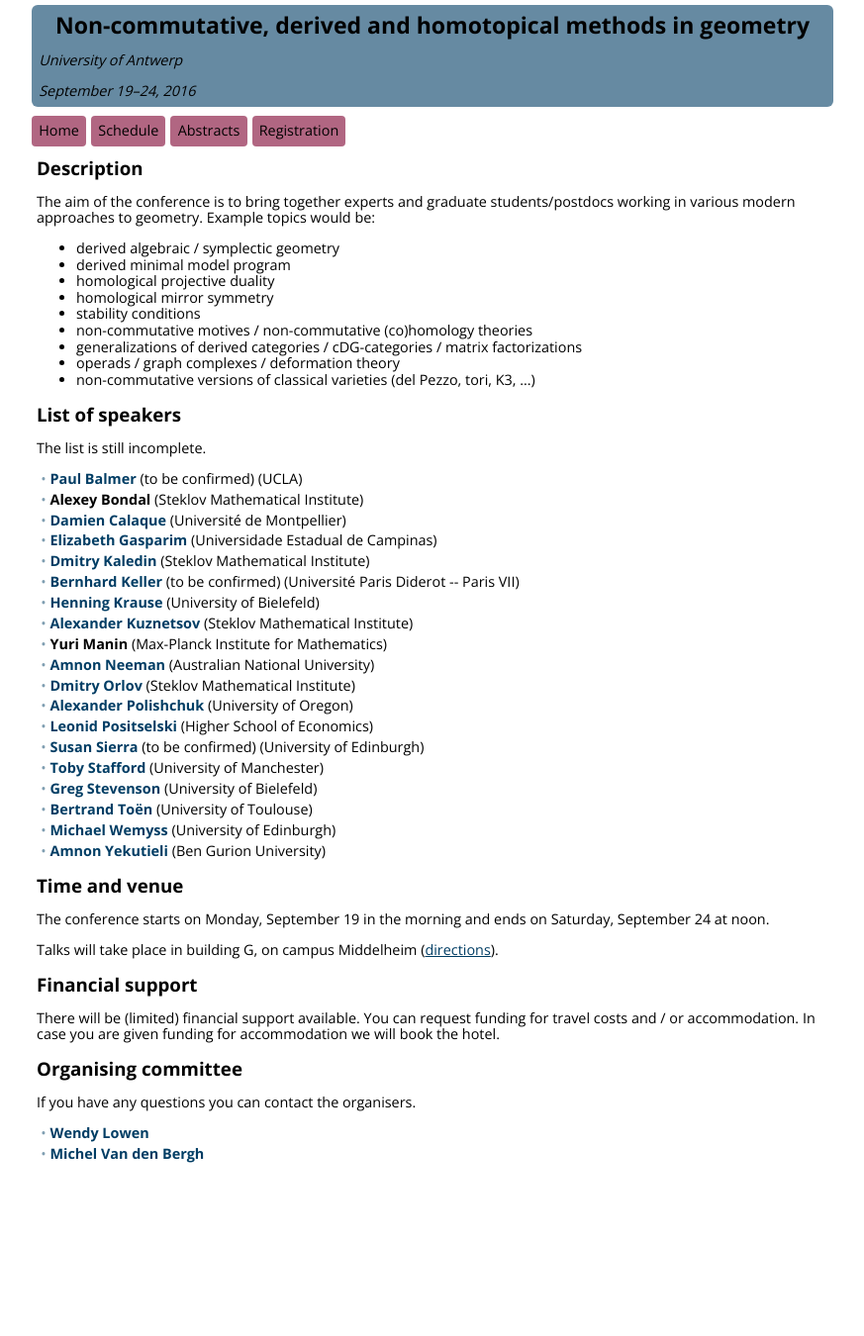
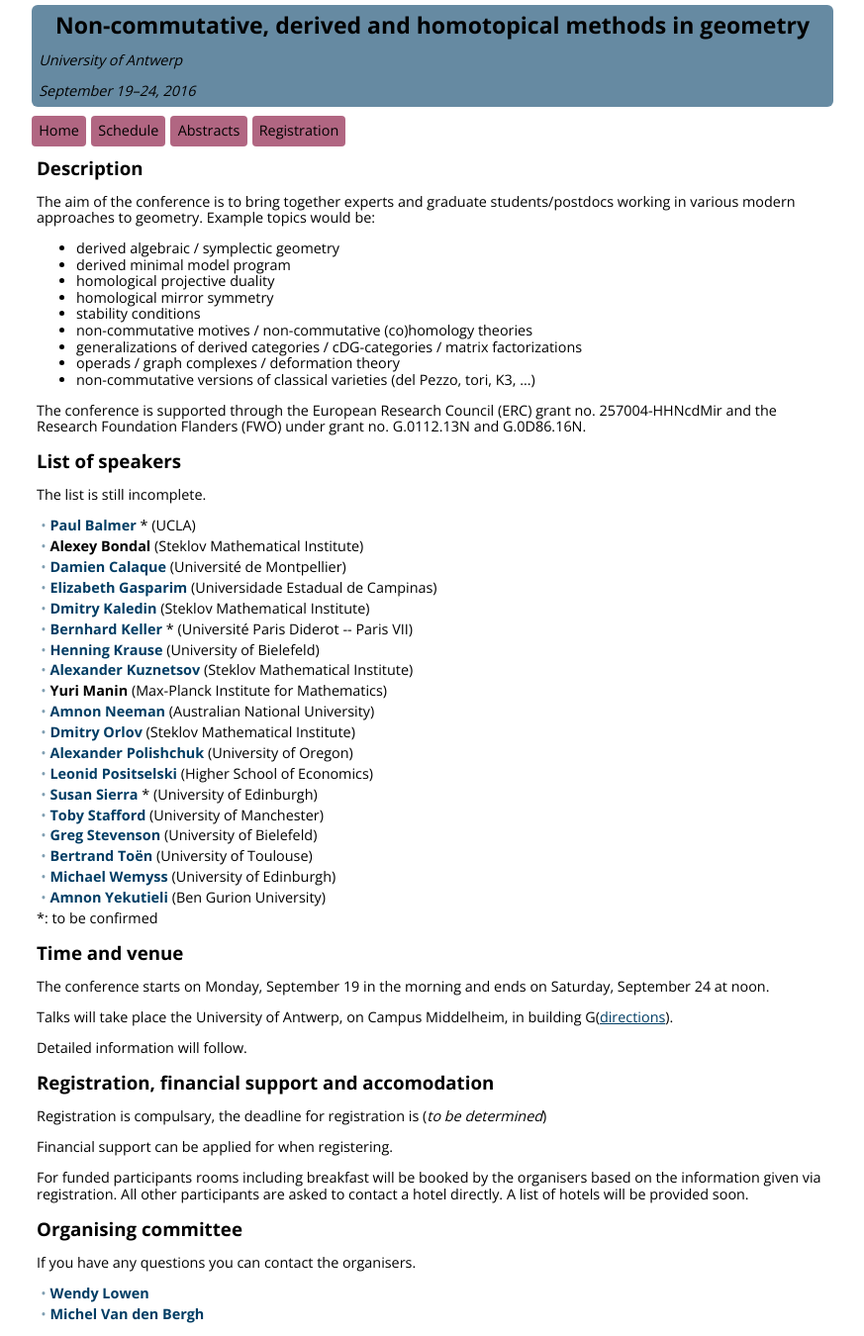
Before and after one commit to ncag-info/antwerp-2016, a Jekyll site: the page built from index.html, in a window 1280 px wide. Shown: the whole page at 99% size, without its empty margins (203-1076 px from the left). Built offline with Jekyll 4.4.1, drawn with Linux system fonts in a browser that asks for light colours; nearby versions of some CDN libraries; library files that are not in the unit come from our copies; before the commit the page ends 1189 px from its top, so only the background shows below that.

Commit message:
Changes to wording requested by Wendy

```diff
--- a/index.html
+++ b/index.html
@@ -15,6 +15,7 @@ The aim of the conference is to bring together experts and graduate students/pos
   <li>operads / graph complexes / deformation theory
   <li>non-commutative versions of classical varieties (del Pezzo, tori, K3, ...)
 </ul>
+The conference is supported through the European Research Council (ERC) grant no. 257004-HHNcdMir and the Research Foundation Flanders (FWO) under grant no. G.0112.13N and G.0D86.16N.
 
 <h2>List of speakers</h2>
 <p>The list is still incomplete.
@@ -29,18 +30,24 @@ The aim of the conference is to bring together experts and graduate students/pos
   {% endif %}
   </span>
   {% if speaker.tbc %}
-    (to be confirmed)
+    *
   {% endif %}
   (<span class="affiliation">{{ speaker.affiliation }}</span>)
 {% endfor %}
 </ul>
 
+*: to be confirmed
+
 <h2>Time and venue</h2>
 <p>The conference starts on Monday, September 19 in the morning and ends on Saturday, September 24 at noon.
-<p>Talks will take place in building G, on campus Middelheim (<a href=https://www.uantwerpen.be/en/campus-life/on-your-way-to-campus/campus-middelheim/">directions</a>).
+<p>Talks will take place the University of Antwerp, on Campus Middelheim, in building G(<a href="https://www.uantwerpen.be/en/campus-life/on-your-way-to-campus/campus-middelheim/">directions</a>).
+<p>Detailed information will follow.
 
-<h2>Financial support</h2>
-<p>There will be (limited) financial support available. You can request funding for travel costs and / or accommodation. In case you are given funding for accommodation we will book the hotel.
+<h2>Registration, financial support and accomodation</h2>
+<p>Registration is compulsary, the deadline for registration is (<em>to be determined</em>)
+<p>Financial support can be applied for when registering.
+
+<p>For funded participants rooms including breakfast will be booked by the organisers based on the information given via registration. All other participants are asked to contact a hotel directly. A list of hotels will be provided soon.
 
 <h2>Organising committee</h2>
 <p>If you have any questions you can contact the organisers.
```
